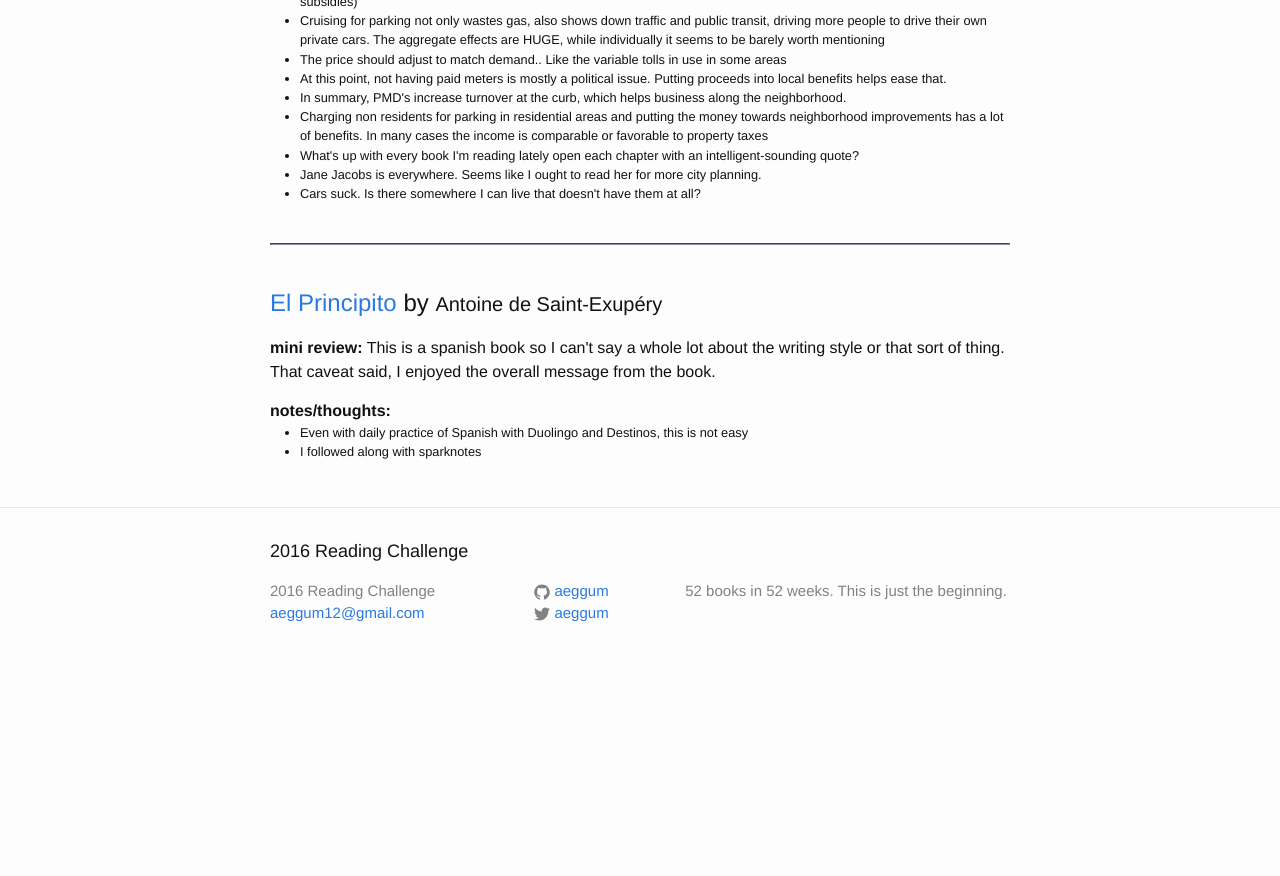
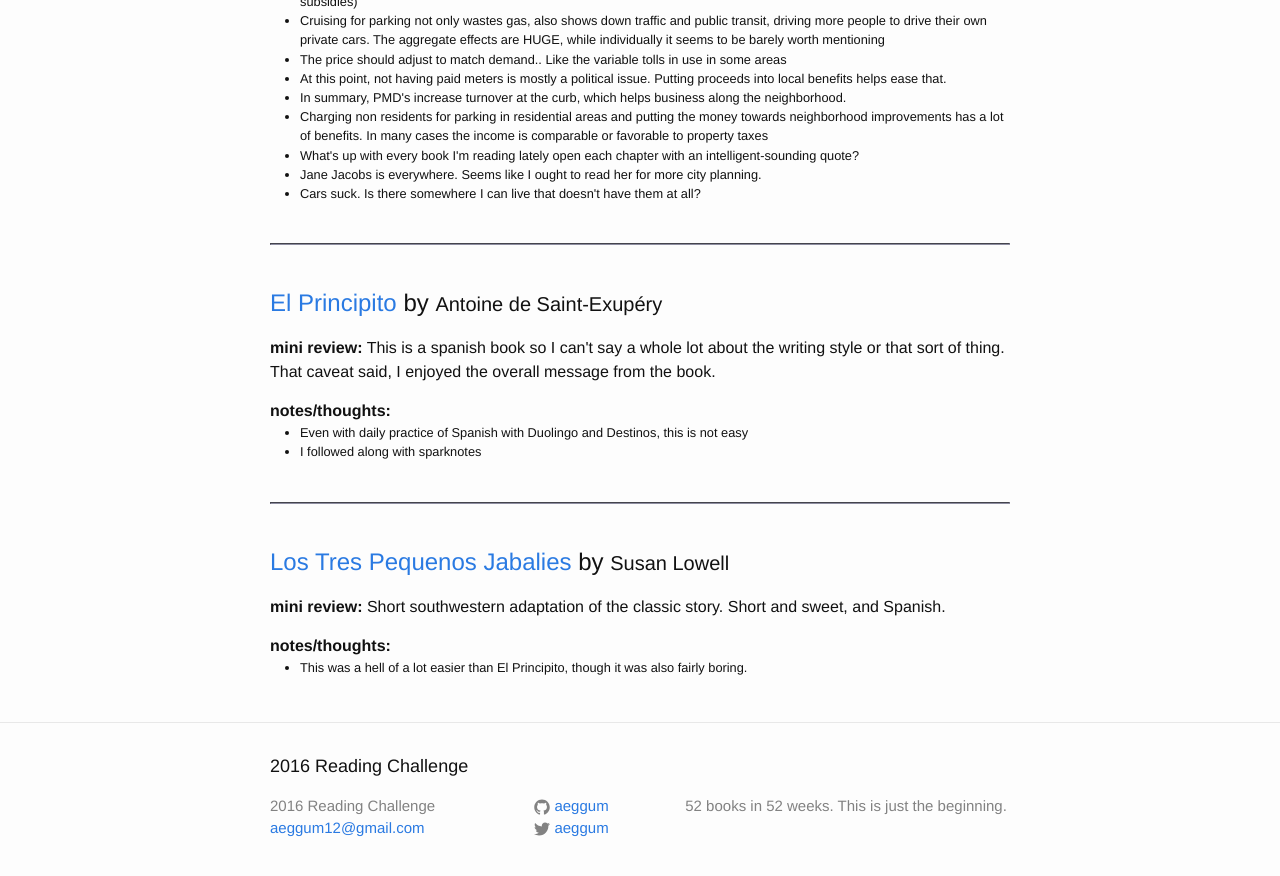
Before and after one commit to aeggum/aeggum.github.io, a Jekyll site: the page built from adam-books.html, in a window 1280 px wide and 900 px high, scrolled down 3947 px. Shown: the top 876 px of the window. Built offline with Jekyll 4.4.1, drawn with Linux system fonts in a browser that asks for light colours; before the commit the page ends 4632 px from its top, so only the background shows below that.

Commit message:
Otro libro en espanol

```diff
--- a/_data/books/adam.yml
+++ b/_data/books/adam.yml
@@ -157,3 +157,11 @@
   notes:
     - Even with daily practice of Spanish with Duolingo and Destinos, this is not easy
     - I followed along with sparknotes
+
+- title: Los Tres Pequenos Jabalies
+  author: Susan Lowell
+  amazon: http://www.amazon.com/gp/product/0873589556
+  review: >
+    Short southwestern adaptation of the classic story.  Short and sweet, and Spanish.
+  notes:
+    - This was a hell of a lot easier than El Principito, though it was also fairly boring.
```
